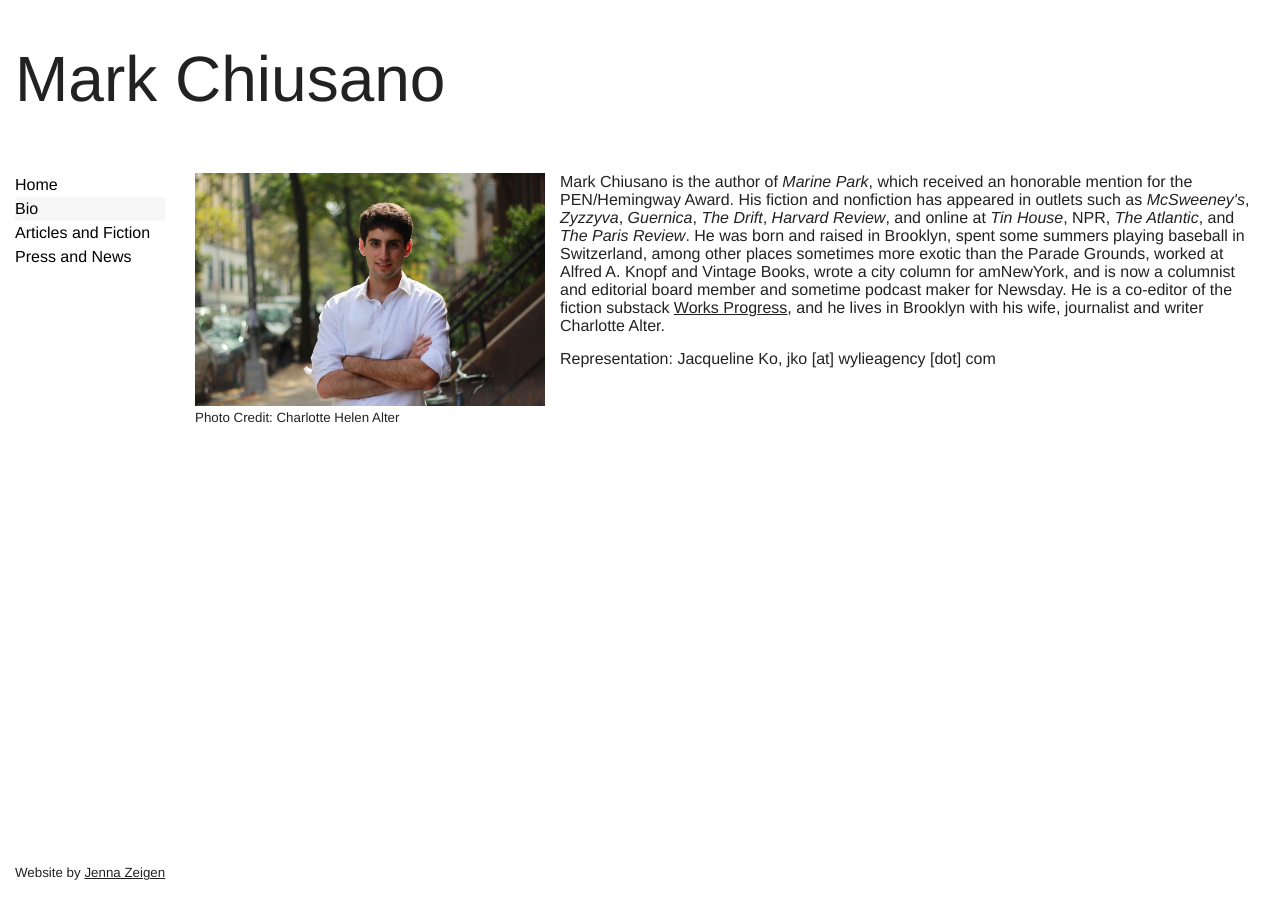
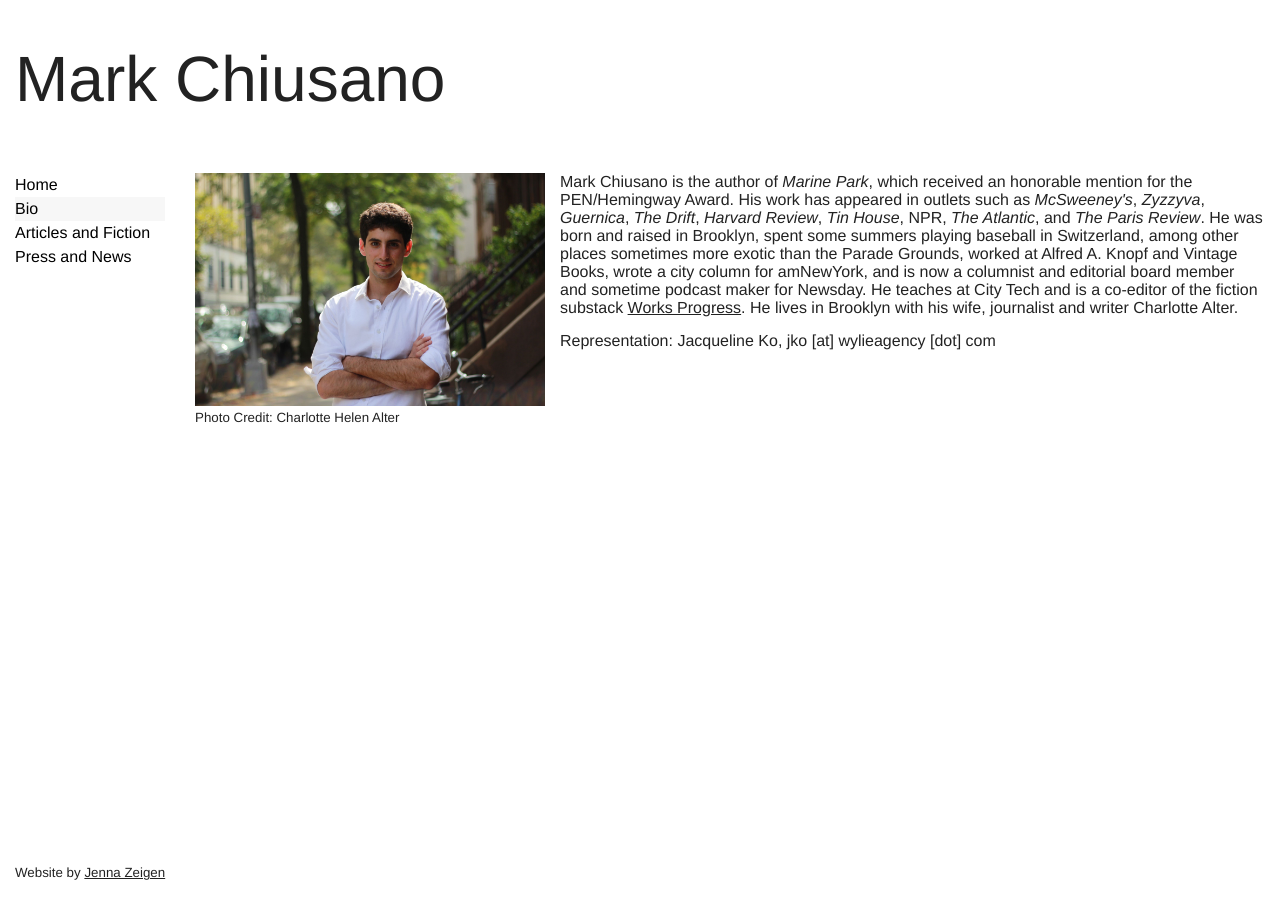
Before and after one commit to mjchiusano/mjchiusano.github.io, a Jekyll site: the page built from bio.html, in a window 1280 px wide. Built offline with Jekyll 4.4.1, drawn with Linux system fonts in a browser that asks for light colours; Markdown is read by kramdown in place of the engine named in the settings.

Commit message:
Update bio.html

```diff
--- a/bio.html
+++ b/bio.html
@@ -8,7 +8,7 @@
   <small>Photo Credit: Charlotte Helen Alter</small>
 </div>
 
-<p class="gutter-pad-bottom">Mark Chiusano is the author of <i>Marine Park</i>, which received an honorable mention for the PEN/Hemingway Award. His fiction and nonfiction has appeared in outlets such as <i>McSweeney's</i>, <i>Zyzzyva</i>, <i>Guernica</i>, <i>The Drift</i>, </i><i>Harvard Review</i>, and online at <i>Tin House</i>, NPR, <i>The Atlantic</i>, and <i>The Paris Review</i>. He was born and raised in Brooklyn, spent some summers playing baseball in Switzerland, among other places sometimes more exotic than the Parade Grounds, worked at Alfred A. Knopf and Vintage Books, wrote a city column for amNewYork, and is now a columnist and editorial board member and sometime podcast maker for Newsday. He is a co-editor of the fiction substack <a href="https://worksprogress.substack.com/"> Works Progress</a>, and he lives in Brooklyn with his wife, journalist and writer Charlotte Alter.</p>
+<p class="gutter-pad-bottom">Mark Chiusano is the author of <i>Marine Park</i>, which received an honorable mention for the PEN/Hemingway Award. His work has appeared in outlets such as <i>McSweeney's</i>, <i>Zyzzyva</i>, <i>Guernica</i>, <i>The Drift</i>, <i>Harvard Review</i>, <i>Tin House</i>, NPR, <i>The Atlantic</i>, and <i>The Paris Review</i>. He was born and raised in Brooklyn, spent some summers playing baseball in Switzerland, among other places sometimes more exotic than the Parade Grounds, worked at Alfred A. Knopf and Vintage Books, wrote a city column for amNewYork, and is now a columnist and editorial board member and sometime podcast maker for Newsday. He teaches at City Tech and is a co-editor of the fiction substack <a href="https://worksprogress.substack.com/"> Works Progress</a>. He lives in Brooklyn with his wife, journalist and writer Charlotte Alter.</p>
 
 
 <p>Representation:
```
